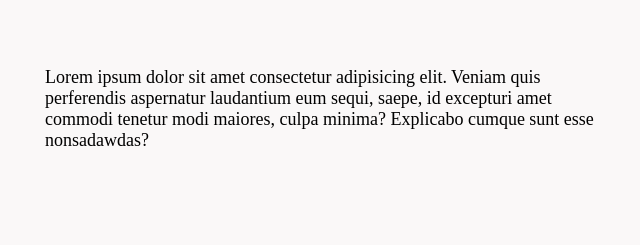
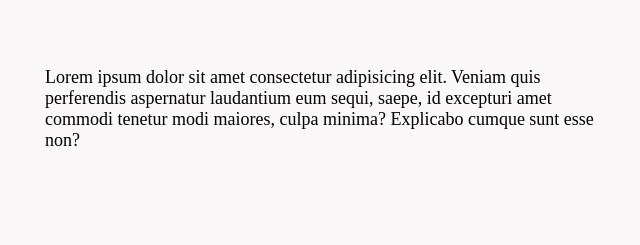
Before and after one commit to fatih6161ts/Kochwelt2, a plain HTML site: page index.html in a window 1280 px wide. Shown: the part 810-1055 px from the top of the page, 195-835 px from the left. Drawn offline with Linux system fonts and the light colour scheme.

Commit message:
Update index.html

```diff
--- a/index.html
+++ b/index.html
@@ -51,7 +51,7 @@
             <div class="inner-2r">
                 <p>Lorem ipsum dolor sit amet consectetur adipisicing elit. Veniam quis perferendis aspernatur
                     laudantium eum sequi, saepe, id excepturi amet commodi tenetur modi maiores, culpa minima? Explicabo
-                    cumque sunt esse nonsadawdas?</p>
+                    cumque sunt esse non?</p>
             </div>
         </div>
 
```
